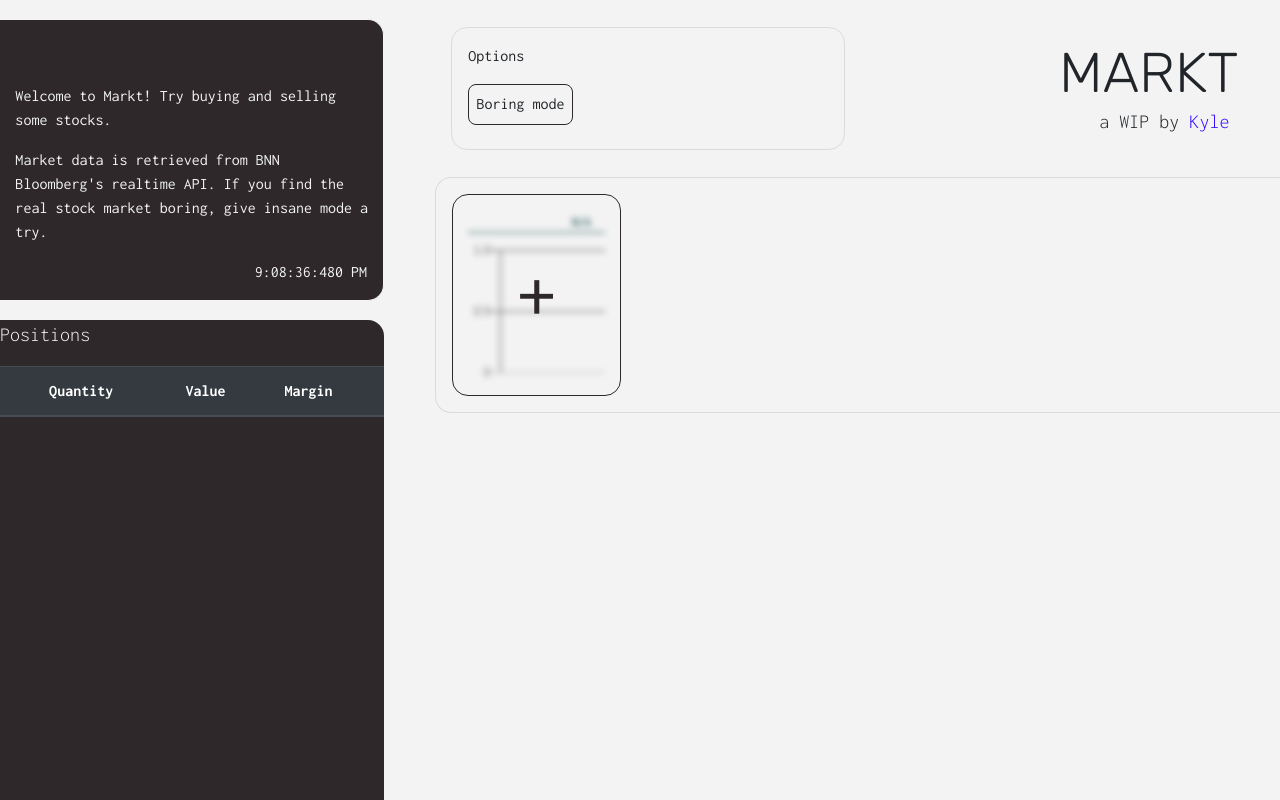
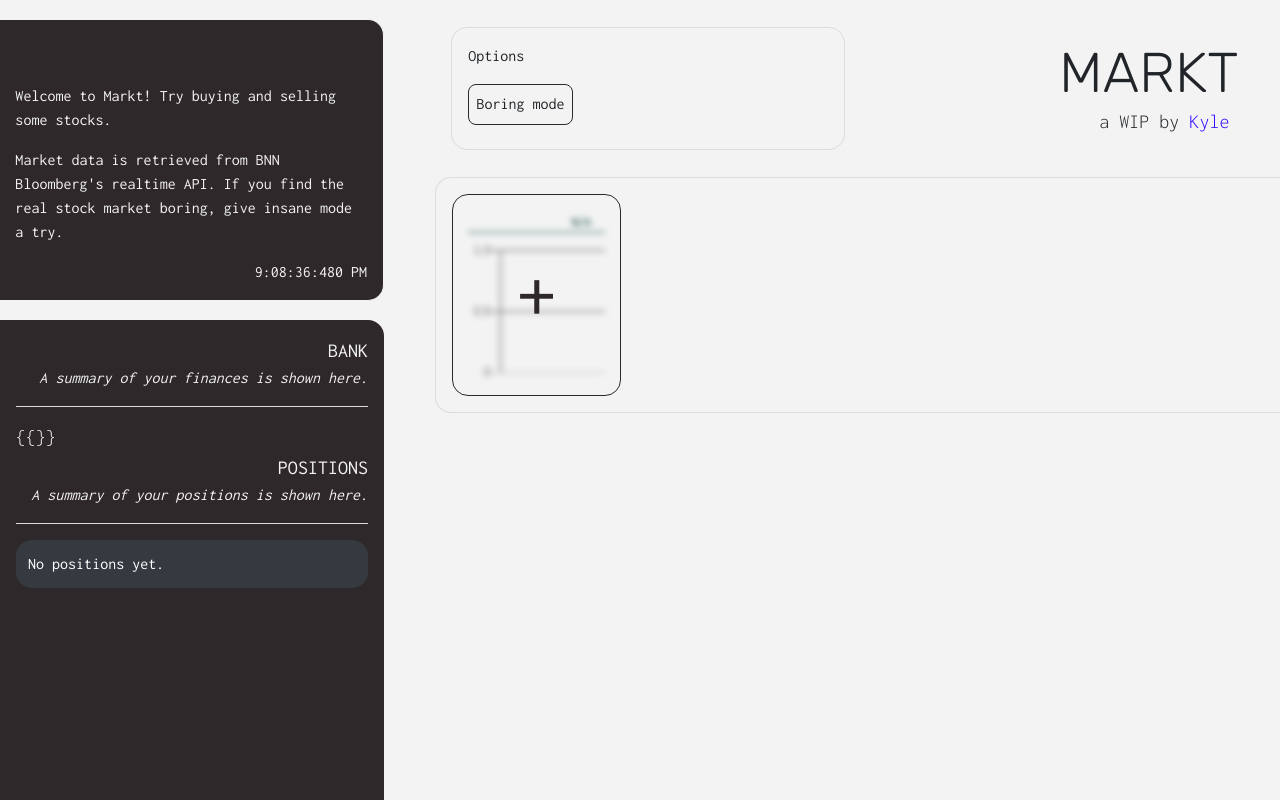
Before and after one commit to vxsl/markt-web, a Vue app: page / in a window 1280 px wide. Built offline with nearby package versions, Linux system fonts and the light colour scheme.

Commit message:
table+sidebar tweaks, etc

```diff
--- /dev/null
+++ b/src/components/BankTable.vue
@@ -0,0 +1,23 @@
+<template>
+    <div>
+        <span class="lead">{{}}</span>
+    </div>
+</template>
+
+<script>
+export default {
+    props: {
+        positions: {},
+        stocks: {}
+    }
+}
+</script>
+
+<style lang="scss">
+#positionsData {
+    border-radius:1em;
+    td {
+        border:none !important;
+    }
+}
+</style>
--- a/src/components/Log.vue
+++ b/src/components/Log.vue
@@ -55,7 +55,7 @@ export default {
 
   position: absolute;
   top: 30vh;
-  width: calc(100% - 3vh);
+  width: calc(100% - 5vh);
   height:0;
   .log-lines {
     word-wrap:break-word !important;
--- a/src/components/PositionsTable.vue
+++ b/src/components/PositionsTable.vue
@@ -1,5 +1,6 @@
 <template>
-    <table id="positionsData" class="table table-dark">
+        <div class="table-responsive">
+            <table id="positionsData" v-if="Object.keys(positions).length > 0" class="table table-dark table-striped table-responsive">
                 <thead>
                     <tr>
                         <th></th>
@@ -17,6 +18,14 @@
                     </tr>
                     </tbody>
             </table>
+            <table id="positionsData" v-else class="table table-dark">
+                <tbody>
+                <tr>
+                    <td>No positions yet.</td>
+                </tr>
+                </tbody>
+            </table>
+        </div>
 </template>
 
 <script>
@@ -27,3 +36,12 @@ export default {
     }
 }
 </script>
+
+<style lang="scss">
+#positionsData {
+    border-radius:1em;
+    td {
+        border:none !important;
+    }
+}
+</style>
--- a/src/views/Home.vue
+++ b/src/views/Home.vue
@@ -22,11 +22,18 @@
         </div>
       </div>
       <div class="lower-sidebar bg-dark text-light">
-        <p class="lead">Positions</p>
+            <p class="lead table-title">BANK</p>
+            <p class="table-sub">A summary of your finances is shown here.</p>
+            <hr class="bg-light">
+            <BankTable :positions='positions' :stocks='stocks' :bank="bank"/>
+            <p class="lead table-title">POSITIONS</p>
+            <p class="table-sub">A summary of your positions is shown here.</p>
+            <hr class="bg-light">
         <PositionsTable :positions='positions' :stocks='stocks'/>
       </div>
     </div>
-    <div class="stocksTable module">
+        <div class="stocksGrid module">
+          <p v-if="Object.keys(stocks).length > 0" class="stocks-info-text">Click on a stock to purchase some shares.</p>
       <StockCard v-for="(stock, ticker) in stocks" class="rounded-card bg-light text-dark" :ref="ticker.replace(':', '')+'Chart'" :key="ticker" :ticker="ticker" :stock="stock" :insane="insane" @buy="newPosition" @sell="sellPosition"/>
       <DummyCard ref="dummy" class="rounded-card bg-light text-dark" @newStock="newStock"/>
     </div>
@@ -49,6 +56,8 @@ import Clock from '@/components/Clock.vue'
 import StockCard from '@/components/StockCard.vue'
 import DummyCard from '@/components/DummyCard.vue'
 import PositionsTable from '@/components/PositionsTable.vue'
+import BankTable from '@/components/BankTable.vue'
+
 
 export default {
 
@@ -59,13 +68,16 @@ export default {
     Log,
     Clock,
     ToggleButton,
-    PositionsTable
+    PositionsTable,
+    BankTable
   },
   data() {
         return {
           positions: {},
           stocks: {},
+          bank: {
           balance:1000.00,
+          },
           insane: false
         }
     },
@@ -134,8 +146,18 @@ export default {
     position:relative;
     height:60vh;
     border-top-right-radius:1em;
+    padding:1em;
+    p {
+      margin-bottom:0;
+      text-align:right;
+    }
+    .table-title {
+      font-weight:400;
+    }
+    .table-sub {
+      font-style:italic
+    }
     table {
-
       width:100%;
       border-collapse: collapse;
       tr, td {
@@ -153,7 +175,7 @@ export default {
   border-radius:1em;
   height:100%;
 }
-.stocksTable {
+.stocksGrid {
   float:right;
   width:66%;
   display: flex;
@@ -165,6 +187,13 @@ export default {
   border-bottom-right-radius:0 !important;
   .rounded-card {
     border-radius:1em
+  }
+  .stocks-info-text {
+    padding:1em;
+    padding-bottom:0;
+    display:block;
+    width:100%;
+    user-select:none;
   }
 }
 
```
Lines whose indentation alone changed are shown as unchanged.
